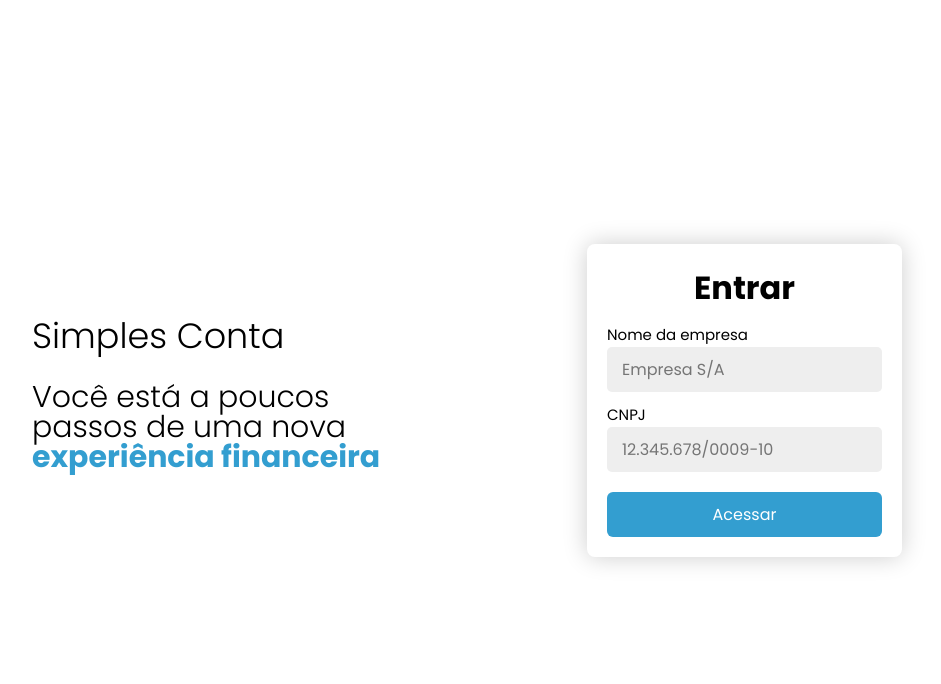
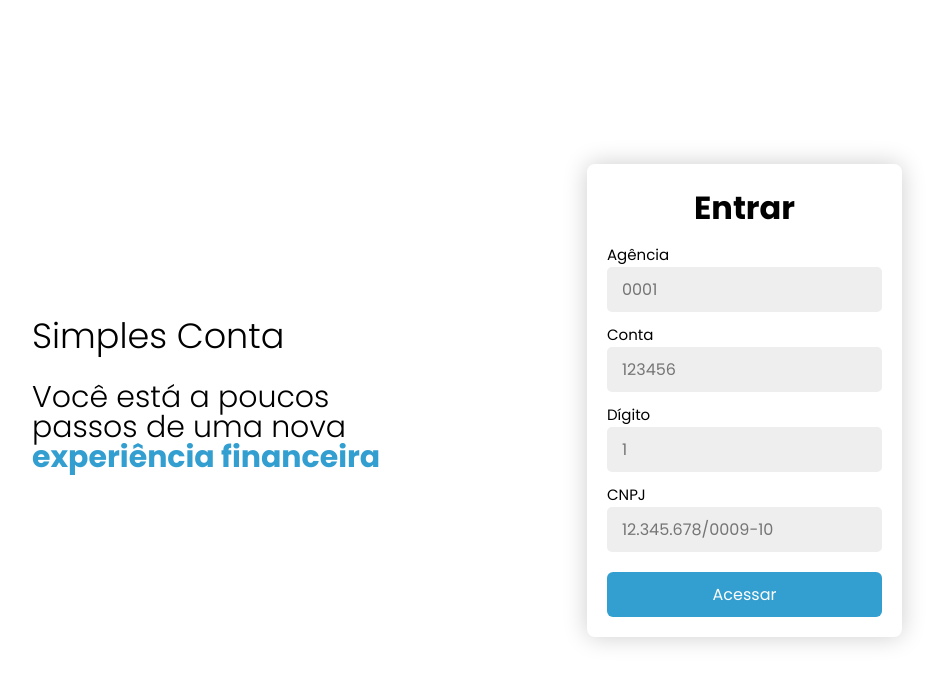
Before and after one commit to GeorgeSantana1/simples-conta-internet-banking, a React (Create React App) app: page /auth in a window 1280 px wide. Shown: the top 684 px of the page, without its empty margins (173-1114 px from the left). Built offline with nearby package versions, Linux system fonts and the light colour scheme.

Commit message:
Login functionality added

```diff
--- a/src/components/AccountStatement/index.tsx
+++ b/src/components/AccountStatement/index.tsx
@@ -25,8 +25,6 @@ const AccountStatement: React.FC = () => {
   const [actualTransaction, setActualTransaction] = useState<Transaction>(transactions[0])
   const [showModal, setShowModal] = useState(false)
   const [transaction, setTransaction] = useState<Transaction[]>([])
-
-  console.log(transaction)
 
   const [containerHover, setContainerHover] = useState<any>('all')
 
--- a/src/components/Input/index.tsx
+++ b/src/components/Input/index.tsx
@@ -8,14 +8,13 @@ import {
 } from './styles'
 
 interface Props {
-  name: string,
   label: string,
   error?: string
 }
 
 type InputProps = JSX.IntrinsicElements['input'] & Props
 
-const Input: React.FC<InputProps> = ({ name, label, error, ...rest }) => {
+const Input: React.FC<InputProps> = ({ label, error, ...rest }) => {
   const inputRef = useRef<HTMLInputElement>(null)
 
   return (
--- a/src/components/Input/styles.ts
+++ b/src/components/Input/styles.ts
@@ -21,7 +21,7 @@ export const InputContainer = styled.div<{ error?: boolean }>`
 
   > input {
     font-size: 16px;
-    width: 230px;
+    width: 250px;
     height: 45px;
     padding-left: 15px;
     transition: 0.2s;
--- a/src/pages/LandingPage/index.tsx
+++ b/src/pages/LandingPage/index.tsx
@@ -1,5 +1,6 @@
-import React from 'react'
-import { Link } from 'react-router-dom'
+import React, { useEffect } from 'react'
+
+import { Link, useHistory } from 'react-router-dom'
 
 import {
   Container,
@@ -12,6 +13,16 @@ import {
 import landingPageAnimation from '../../assets/revenue-animate.svg'
 
 const LandingPage: React.FC = () => {
+  const history = useHistory()
+
+  useEffect(() => {
+    const enterprise = localStorage.getItem('enterprise')
+
+    if (enterprise !== null) {
+      history.push('/app')
+    }
+  }, [history])
+
   return (
     <Container>
       <header>
--- a/src/pages/Login/index.tsx
+++ b/src/pages/Login/index.tsx
@@ -1,4 +1,5 @@
-import React, { FormEvent, useState } from 'react'
+/* eslint-disable no-throw-literal */
+import React, { FormEvent, useEffect, useState } from 'react'
 import { useHistory } from 'react-router-dom'
 import * as Yup from 'yup'
 
@@ -11,16 +12,18 @@ import {
   PresentationContainer
 } from './styles'
 
+import enterprises from '../../mocks/enterprises.json'
+
 interface Errors {
-  name?: string,
-  cnpj?: string
+  [key: string]: string
 }
 
 const Login: React.FC = () => {
   const history = useHistory()
-
-  const [name, setName] = useState('')
-  let [cnpj, setCnpj] = useState('')
+  const [agency, setAgency] = useState<string | undefined>()
+  const [account, setAccount] = useState<string | undefined>()
+  const [digit, setDigit] = useState<string | undefined>()
+  const [cnpj, setCnpj] = useState<string | undefined>()
 
   const [errors, setErrors] = useState<Errors>()
 
@@ -31,21 +34,26 @@ const Login: React.FC = () => {
   async function handleSubmit(event: FormEvent) {
     event.preventDefault()
 
-    cnpj = cnpj
-      .replace('-', '')
-      .replace('.', '')
-      .replace('.', '')
-      .replace('/', '')
-
     const data = {
-      name, cnpj
+      agency,
+      account,
+      digit,
+      cnpj
     }
 
     const scheme = Yup.object().shape({
-      name: Yup.string().required('O nome é obrigatório'),
+      agency: Yup.string()
+        .required('Agência é obrigatória')
+        .test('len', 'Agência inválida', val => val?.toString().length === 4),
+      account: Yup.string()
+        .required('A conta é obrigatório')
+        .test('len', 'Conta inválida', val => val?.toString().length === 6),
+      digit: Yup.string()
+        .required('Dígito obrigatório')
+        .test('len', 'Dígito inválido', val => val?.toString().length === 1),
       cnpj: Yup.string()
         .required('O CNPJ é obrigatório')
-        .test('len', 'CNPJ inválido', val => val?.toString().length === 14)
+        .test('len', 'CNPJ inválido', val => val?.toString().length === 18)
     })
 
     try {
@@ -53,23 +61,89 @@ const Login: React.FC = () => {
         abortEarly: false
       })
 
-      console.log("DATA: ", data)
+      const replacedCnpj = cnpj?.replace('.', '')
+        .replace('.', '')
+        .replace('/', '')
+        .replace('-', '')
+
+      console.log({
+        replacedCnpj,
+        agency,
+        account,
+        digit
+      })
+
+      const enterprise = enterprises.filter(enterprises =>
+        enterprises.cnpj === replacedCnpj &&
+        enterprises.dadosBancario.agencia === Number(agency) &&
+        enterprises.dadosBancario.conta === Number(account) &&
+        enterprises.dadosBancario.digitoConta === digit
+      )
+
+      if (!enterprise) {
+        throw {
+          name: "EnterpriseNotFoundError",
+          inner: [
+            {
+              name: 'EnterpriseNotFoundError',
+              message: 'Empresa não encontrada',
+              path: 'enterpriseNotFoundError'
+            }
+          ]
+        }
+      }
+
+      localStorage.setItem('isSigned', 'isSigned')
+      localStorage.setItem('enterprise', JSON.stringify(enterprise))
 
       history.push('/app')
 
       setErrors({})
     } catch(error) {
       if (error instanceof Yup.ValidationError) {
-        const validationErrors: any = {};
+        const validationErrors: Errors = {}
+        console.log(error)
 
-        error.inner.forEach((e: any) => {
+        error.inner.forEach((e: Yup.ValidationError) => {
           validationErrors[e.path] = e.message
         })
+
+        setErrors(validationErrors)
+      } else {
+        const validationErrors: Errors = {}
+
+        error.inner.forEach((e: Yup.ValidationError) => {
+          validationErrors[e.path] = e.message
+        })
+
+        console.log(validationErrors)
 
         setErrors(validationErrors)
       }
     }
   }
+
+  function onlyNumber(event: any) {
+    var key = event.keyCode || event.which
+
+    key = String.fromCharCode(key)
+
+    var regex = /^[0-9.]+$/
+
+    if(!regex.test(key)) {
+        event.returnValue = false
+
+        if(event.preventDefault) event.preventDefault()
+    }
+  }
+
+  useEffect(() => {
+    const enterprise = localStorage.getItem('enterprise')
+
+    if (enterprise !== null) {
+      history.push('/app')
+    }
+  }, [history])
 
   return (
     <Container>
@@ -86,19 +160,37 @@ const Login: React.FC = () => {
 
       <InputContainer onSubmit={handleSubmit}>
         <h1>Entrar</h1>
+        <div className="account-info-container">
+          <Input
+            label="Agência"
+            onChange={e => setAgency(e.target.value)}
+            error={errors?.agency || errors?.enterpriseNotFoundError}
+            placeholder="0001"
+            maxLength={4}
+            onKeyPress={onlyNumber}
+          />
+          <Input
+            label="Conta"
+            onChange={e => setAccount(e.target.value)}
+            error={errors?.account || errors?.enterpriseNotFoundError}
+            placeholder="123456"
+            maxLength={6}
+            onKeyPress={onlyNumber}
+          />
+          <Input
+            label="Dígito"
+            onChange={e => setDigit(e.target.value)}
+            error={errors?.digit || errors?.enterpriseNotFoundError}
+            placeholder="1"
+            maxLength={1}
+            onKeyPress={onlyNumber}
+          />
+        </div>
         <Input
-          name="name"
-          label="Nome da empresa"
-          onChange={e => setName(e.target.value)}
-          error={errors?.name}
-          placeholder="Empresa S/A"
-        />
-        <Input
-          name="cnpj"
           label="CNPJ"
           value={cnpj}
           onChange={e => maskCnpj(e.target.value)}
-          error={errors?.cnpj}
+          error={errors?.cnpj || errors?.enterpriseNotFoundError}
           placeholder="12.345.678/0009-10"
         />
         <button type="submit">
--- a/src/pages/Login/styles.ts
+++ b/src/pages/Login/styles.ts
@@ -79,6 +79,10 @@ export const InputContainer = styled.form`
   padding: 20px;
   border-radius: 8px;
   box-shadow: 0 0 25px rgba(0,0,0,0.2);
+  display: flex;
+  flex-direction: column;
+  align-items: center;
+  justify-content: center;
 
   > h1 {
     text-align: center;
```
